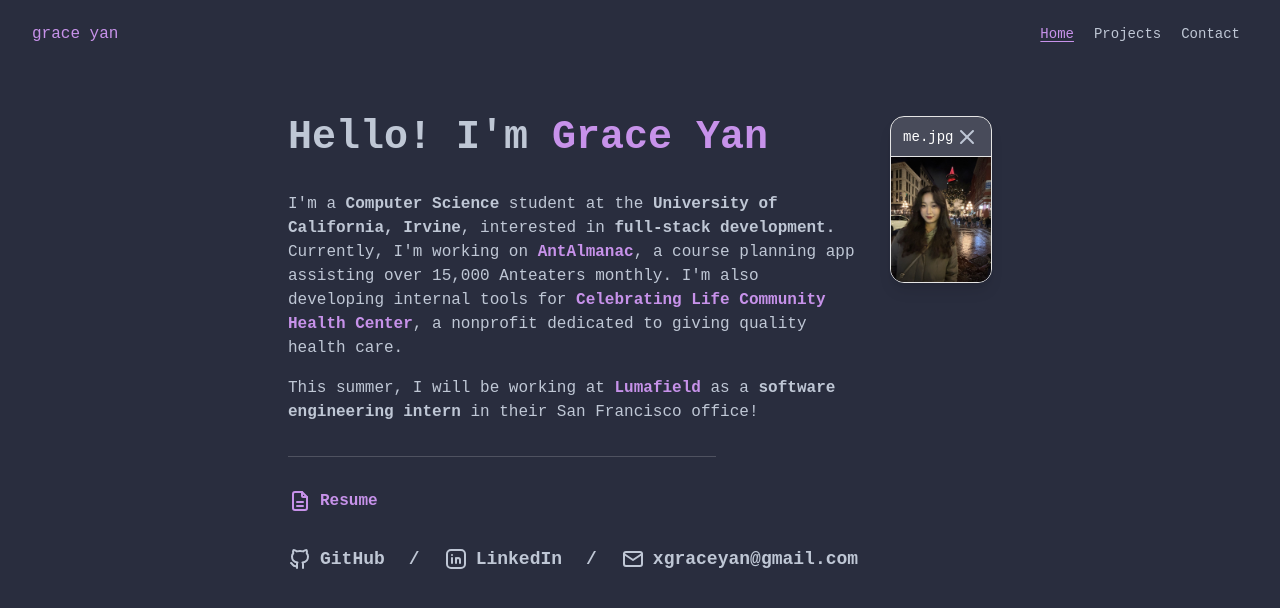
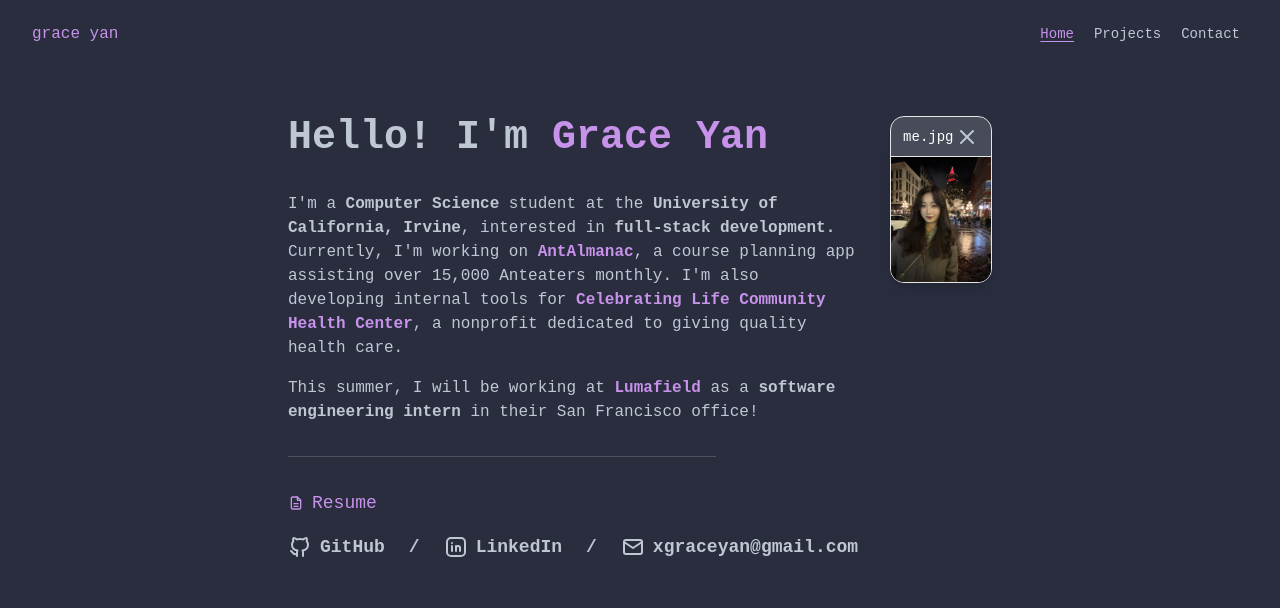
Before and after one commit to xgraceyan/grace-dev-portfolio, a React (Vite) app: page / in a window 1280 px wide. Shown: the top 608 px of the page. Built offline with nearby package versions, Linux system fonts and the light colour scheme.

Commit message:
Updated PDF viewer

```diff
--- a/package.json
+++ b/package.json
@@ -11,6 +11,7 @@
   },
   "dependencies": {
     "@fontsource-variable/jetbrains-mono": "^5.2.8",
+    "@radix-ui/react-dialog": "^1.1.15",
     "@radix-ui/react-navigation-menu": "^1.2.14",
     "@radix-ui/react-separator": "^1.1.8",
     "@radix-ui/react-slot": "^1.2.4",
--- a/src/components/home/ContactLinks.tsx
+++ b/src/components/home/ContactLinks.tsx
@@ -1,10 +1,12 @@
 import {
   IconBrandGithub,
   IconBrandLinkedin,
-  IconFileDescription,
   IconMail,
 } from "@tabler/icons-react";
 import { Link } from "react-router-dom";
+import { PDFViewerDialog } from "../utils/PDFViewer";
+import useIsMobile from "@/hooks/useIsMobile";
+import { RESUME_DRIVE_ID } from "@/lib/constants";
 
 export function GitHubLink() {
   return (
@@ -42,24 +44,30 @@ export function EmailLink() {
   );
 }
 
-export function ResumeLink() {
+export default function ContactLinks() {
+  const isMobile = useIsMobile();
+
   return (
-    <Link
-      to="https://drive.google.com/file/d/152H52lGPIvvRxQNgV6UbhZG7wV3Junhx/view?usp=drive_link"
-      className="nav-link glow text-primary flex flex-row items-center gap-2"
-      target="_blank"
-    >
-      <IconFileDescription /> Resume
-    </Link>
-  );
-}
-
-export default function ContactLinks() {
-  return (
-    <div className="flex flex-col gap-8">
-      <ResumeLink />
-      <div className="flex flex-row gap-2 text-sm md:gap-6 md:text-lg">
-        <GitHubLink /> / <LinkedInLink /> / <EmailLink />
+    <div className="flex flex-col gap-4">
+      <PDFViewerDialog
+        buttonLabel="Resume"
+        fileLabel="Resume.pdf"
+        fileId={RESUME_DRIVE_ID}
+        width={isMobile ? 400 : 800}
+      />
+      <div>
+        {isMobile ? (
+          <div className="flex flex-col gap-2">
+            <div className="flex flex-row gap-2">
+              <GitHubLink /> / <LinkedInLink />
+            </div>
+            <EmailLink />
+          </div>
+        ) : (
+          <div className="flex flex-row gap-2 text-sm md:gap-6 md:text-lg">
+            <GitHubLink /> / <LinkedInLink /> / <EmailLink />
+          </div>
+        )}
       </div>
     </div>
   );
--- a/src/components/layout/Layout.tsx
+++ b/src/components/layout/Layout.tsx
@@ -8,7 +8,7 @@ export default function Layout() {
         <Navbar />
       </div>
 
-      <div className="mx-auto pt-16 px-12 md:px-16 xl:px-72">
+      <div className="mx-auto pt-16 px-4 md:px-16 xl:px-72">
         <Outlet />
       </div>
     </div>
--- a/src/components/nav/Navbar.tsx
+++ b/src/components/nav/Navbar.tsx
@@ -32,7 +32,7 @@ export default function Navbar() {
             const active = location.pathname === link.path;
 
             return (
-              <NavigationMenuItem>
+              <NavigationMenuItem key={link.path}>
                 <NavigationMenuLink asChild>
                   <Link
                     to={link.path}
--- /dev/null
+++ b/src/components/ui/dialog.tsx
@@ -0,0 +1,141 @@
+import * as React from "react"
+import * as DialogPrimitive from "@radix-ui/react-dialog"
+import { XIcon } from "lucide-react"
+
+import { cn } from "@/lib/utils"
+
+function Dialog({
+  ...props
+}: React.ComponentProps<typeof DialogPrimitive.Root>) {
+  return <DialogPrimitive.Root data-slot="dialog" {...props} />
+}
+
+function DialogTrigger({
+  ...props
+}: React.ComponentProps<typeof DialogPrimitive.Trigger>) {
+  return <DialogPrimitive.Trigger data-slot="dialog-trigger" {...props} />
+}
+
+function DialogPortal({
+  ...props
+}: React.ComponentProps<typeof DialogPrimitive.Portal>) {
+  return <DialogPrimitive.Portal data-slot="dialog-portal" {...props} />
+}
+
+function DialogClose({
+  ...props
+}: React.ComponentProps<typeof DialogPrimitive.Close>) {
+  return <DialogPrimitive.Close data-slot="dialog-close" {...props} />
+}
+
+function DialogOverlay({
+  className,
+  ...props
+}: React.ComponentProps<typeof DialogPrimitive.Overlay>) {
+  return (
+    <DialogPrimitive.Overlay
+      data-slot="dialog-overlay"
+      className={cn(
+        "data-[state=open]:animate-in data-[state=closed]:animate-out data-[state=closed]:fade-out-0 data-[state=open]:fade-in-0 fixed inset-0 z-50 bg-black/50",
+        className
+      )}
+      {...props}
+    />
+  )
+}
+
+function DialogContent({
+  className,
+  children,
+  showCloseButton = true,
+  ...props
+}: React.ComponentProps<typeof DialogPrimitive.Content> & {
+  showCloseButton?: boolean
+}) {
+  return (
+    <DialogPortal data-slot="dialog-portal">
+      <DialogOverlay />
+      <DialogPrimitive.Content
+        data-slot="dialog-content"
+        className={cn(
+          "bg-background data-[state=open]:animate-in data-[state=closed]:animate-out data-[state=closed]:fade-out-0 data-[state=open]:fade-in-0 data-[state=closed]:zoom-out-95 data-[state=open]:zoom-in-95 fixed top-[50%] left-[50%] z-50 grid w-full max-w-[calc(100%-2rem)] translate-x-[-50%] translate-y-[-50%] gap-4 rounded-lg border p-6 shadow-lg duration-200 outline-none sm:max-w-lg",
+          className
+        )}
+        {...props}
+      >
+        {children}
+        {showCloseButton && (
+          <DialogPrimitive.Close
+            data-slot="dialog-close"
+            className="ring-offset-background focus:ring-ring data-[state=open]:bg-accent data-[state=open]:text-muted-foreground absolute top-4 right-4 rounded-xs opacity-70 transition-opacity hover:opacity-100 focus:ring-2 focus:ring-offset-2 focus:outline-hidden disabled:pointer-events-none [&_svg]:pointer-events-none [&_svg]:shrink-0 [&_svg:not([class*='size-'])]:size-4"
+          >
+            <XIcon />
+            <span className="sr-only">Close</span>
+          </DialogPrimitive.Close>
+        )}
+      </DialogPrimitive.Content>
+    </DialogPortal>
+  )
+}
+
+function DialogHeader({ className, ...props }: React.ComponentProps<"div">) {
+  return (
+    <div
+      data-slot="dialog-header"
+      className={cn("flex flex-col gap-2 text-center sm:text-left", className)}
+      {...props}
+    />
+  )
+}
+
+function DialogFooter({ className, ...props }: React.ComponentProps<"div">) {
+  return (
+    <div
+      data-slot="dialog-footer"
+      className={cn(
+        "flex flex-col-reverse gap-2 sm:flex-row sm:justify-end",
+        className
+      )}
+      {...props}
+    />
+  )
+}
+
+function DialogTitle({
+  className,
+  ...props
+}: React.ComponentProps<typeof DialogPrimitive.Title>) {
+  return (
+    <DialogPrimitive.Title
+      data-slot="dialog-title"
+      className={cn("text-lg leading-none font-semibold", className)}
+      {...props}
+    />
+  )
+}
+
+function DialogDescription({
+  className,
+  ...props
+}: React.ComponentProps<typeof DialogPrimitive.Description>) {
+  return (
+    <DialogPrimitive.Description
+      data-slot="dialog-description"
+      className={cn("text-muted-foreground text-sm", className)}
+      {...props}
+    />
+  )
+}
+
+export {
+  Dialog,
+  DialogClose,
+  DialogContent,
+  DialogDescription,
+  DialogFooter,
+  DialogHeader,
+  DialogOverlay,
+  DialogPortal,
+  DialogTitle,
+  DialogTrigger,
+}
--- a/src/components/ui/window/WindowFrame.tsx
+++ b/src/components/ui/window/WindowFrame.tsx
@@ -44,7 +44,7 @@ export default function WindowFrame({
             deleting ? "animate-[pulse_0.75s_linear_infinite]" : ""
           }`}
         >
-          {deleting ? "deleting :(" : title}
+          {deleting ? "closing :(" : title}
         </span>
 
         <X className="hover:cursor-pointer" onClick={handleClose} />
--- /dev/null
+++ b/src/components/utils/PDFViewer.tsx
@@ -0,0 +1,71 @@
+import { Button } from "@/components/ui/button";
+import {
+  Dialog,
+  DialogContent,
+  DialogHeader,
+  DialogTitle,
+  DialogTrigger,
+} from "@/components/ui/dialog";
+import { IconFileDescription } from "@tabler/icons-react";
+
+interface PDFViewerProps {
+  fileId: string;
+}
+
+interface PDFViewerDialogProps extends PDFViewerProps {
+  buttonLabel: string;
+  fileLabel: string;
+  width?: number;
+}
+
+export function PDFViewer({ fileId }: PDFViewerProps) {
+  const src = `https://drive.google.com/file/d/${fileId}/preview`;
+
+  return (
+    <iframe
+      src={src}
+      allow="autoplay"
+      className="w-full h-full"
+      style={{ border: "none", display: "block" }}
+    ></iframe>
+  );
+}
+
+export function PDFViewerDialog({
+  fileId,
+  buttonLabel,
+  fileLabel,
+  width,
+}: PDFViewerDialogProps) {
+  return (
+    <Dialog>
+      <form>
+        <DialogTrigger asChild>
+          <Button
+            variant="link"
+            size="link"
+            className="nav-link glow text-primary text-lg flex flex-row items-center gap-2"
+          >
+            <IconFileDescription size={36} /> {buttonLabel}
+          </Button>
+        </DialogTrigger>
+        <DialogContent
+          className="flex flex-col h-[90vh] overflow-hidden"
+          style={{
+            width: width && width + 50,
+            maxWidth: "100%",
+            padding: 25,
+          }}
+        >
+          <DialogHeader className="shrink-0">
+            <DialogTitle>{fileLabel}</DialogTitle>
+          </DialogHeader>
+
+          <div className="flex-1 overflow-auto min-h-0">
+            <PDFViewer fileId={fileId} />
+          </div>
+        </DialogContent>
+      </form>
+    </Dialog>
+  );
+}
--- /dev/null
+++ b/src/hooks/useIsMobile.tsx
@@ -0,0 +1,17 @@
+import { useEffect, useState } from "react";
+
+export default function useIsMobile(breakpoint = 640) {
+  const [isMobile, setIsMobile] = useState(false);
+
+  useEffect(() => {
+    const media = window.matchMedia(`(max-width: ${breakpoint - 1}px)`);
+
+    const update = () => setIsMobile(media.matches);
+    update();
+
+    media.addEventListener("change", update);
+    return () => media.removeEventListener("change", update);
+  }, [breakpoint]);
+
+  return isMobile;
+}
--- /dev/null
+++ b/src/lib/constants.ts
@@ -0,0 +1 @@
+export const RESUME_DRIVE_ID = "152H52lGPIvvRxQNgV6UbhZG7wV3Junhx";
```
Also changed, not shown: 1 other file (tests, documents, lock files or other folders).
